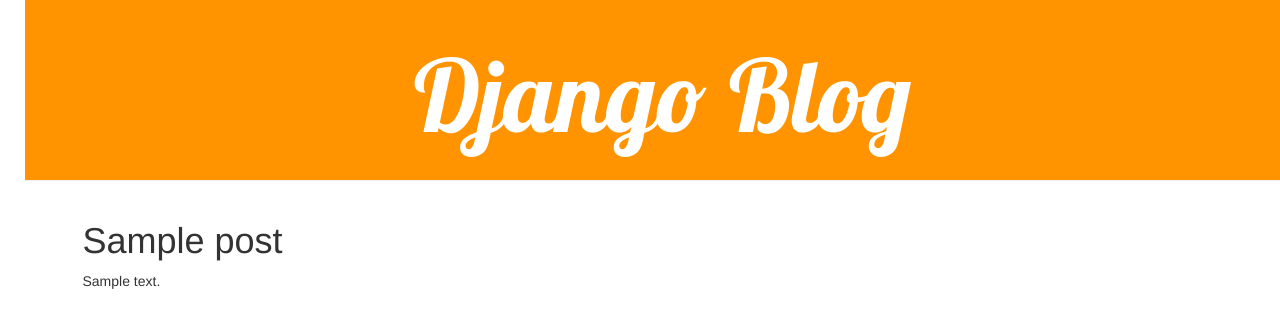
After one commit to sharifghaderi/my-first-blog, a Django app: page /post/1/ in a window 1280 px wide. The commit adds this page. Shown: the top 328 px of the page. Run offline with Django 3.2, Linux system fonts and the light colour scheme; tables that the repository leaves empty hold one stand-in row (values such as "Sample post"); some libraries are stand-ins or nearby versions.

Commit message:
added new details page and new views

```diff
--- /dev/null
+++ b/blog/static/css/blog.css
@@ -0,0 +1,48 @@
+a{
+    color: #FCA205;
+    font-family:"Lobster";
+}
+
+div a{
+    font-size:24px;
+}
+
+body{
+    padding-left: 25px;
+    margin: 0 auto;
+}
+.page-header {
+    background-color: #ff9400;
+    margin-top: 0;
+    padding: 20px 20px 20px 40px;
+    text-align: center;
+}
+.page-header a{
+        font-size: 100px;
+        text-decoration: none;
+    color: white;
+
+}
+.post-content{
+    width: 100%;
+}
+.post-content a{
+    font-size: 50px;
+}
+.text{
+    font-weight: 500;
+    font-size: 20px;
+}
+.date{
+    text-decoration: underline;
+    line-height: 15px;
+    font-size: 18px;
+    color: #2e4374;
+    font-weight: 600;
+}
+hr{
+    border: 2px solid #ff9400 ;
+}
+.author{
+    text-decoration: none;
+}
--- /dev/null
+++ b/blog/templates/blog/base.html
@@ -0,0 +1,28 @@
+{% load staticfiles %}
+<!DOCTYPE html>
+<html lang="en">
+<head>
+    <meta charset="UTF-8">
+    <title></title>
+    <link href="//fonts.googleapis.com/css?family=Lobster&subset=latin,latin-ext" rel="stylesheet" type="text/css">
+    <link rel="stylesheet" href="//maxcdn.bootstrapcdn.com/bootstrap/3.2.0/css/bootstrap.min.css">
+<link rel="stylesheet" href="//maxcdn.bootstrapcdn.com/bootstrap/3.2.0/css/bootstrap-theme.min.css">
+    <link rel="stylesheet" href="{% static 'css/blog.css' %}">
+</head>
+<body>
+  <div class="page-header">
+        <h1><a href="/">Django Blog</a></h1>
+    </div>
+    <div class="content container">
+        <div class="row">
+            <div class="col-md-8">
+            {% block content %}
+            {% endblock %}
+            </div>
+        </div>
+    </div>
+
+
+
+</body>
+</html>
--- /dev/null
+++ b/blog/templates/blog/post_detail.html
@@ -0,0 +1,13 @@
+{% extends 'blog/base.html' %}
+
+{% block content %}
+    <div class="post">
+        {% if post.published_date %}
+            <div class="date">
+                {{ post.published_date }}
+            </div>
+        {% endif %}
+        <h1>{{ post.title }}</h1>
+        <p>{{ post.text|linebreaksbr }}</p>
+    </div>
+{% endblock %}
--- a/blog/urls.py
+++ b/blog/urls.py
@@ -3,4 +3,5 @@
 
 urlpatterns = [
     url(r'^$',views.post_list,name='post_list'),
+    url(r'^post/(?P<pk>\d+)/$', views.post_detail, name='post_detail')
 ]
--- a/blog/views.py
+++ b/blog/views.py
@@ -1,5 +1,6 @@
-from django.shortcuts import render
+from django.shortcuts import render,get_object_or_404
 from .models import Post
+
 from django.utils import timezone
 # Create your views here.
 
@@ -7,3 +8,8 @@
 def post_list(request):
     posts = Post.objects.all()
     return render(request, 'blog/post_list.html', {'posts': posts})
+
+
+def post_detail(request,pk):
+    post = get_object_or_404(Post, pk=pk)
+    return render(request,'blog/post_detail.html',{'post':post})
```
Also changed, not shown: blog/templates/blog/post_list.html (+9 -19 lines).
